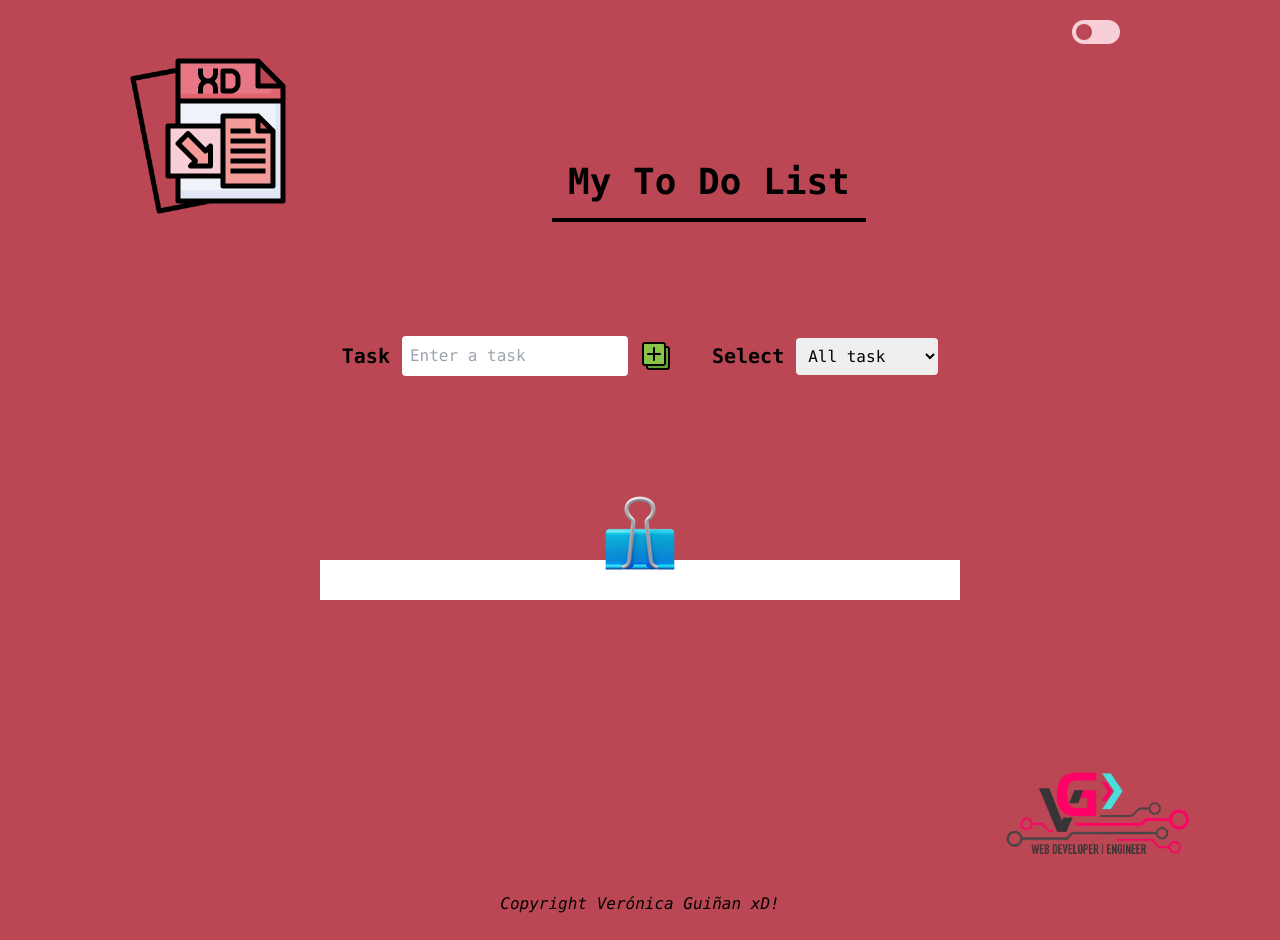
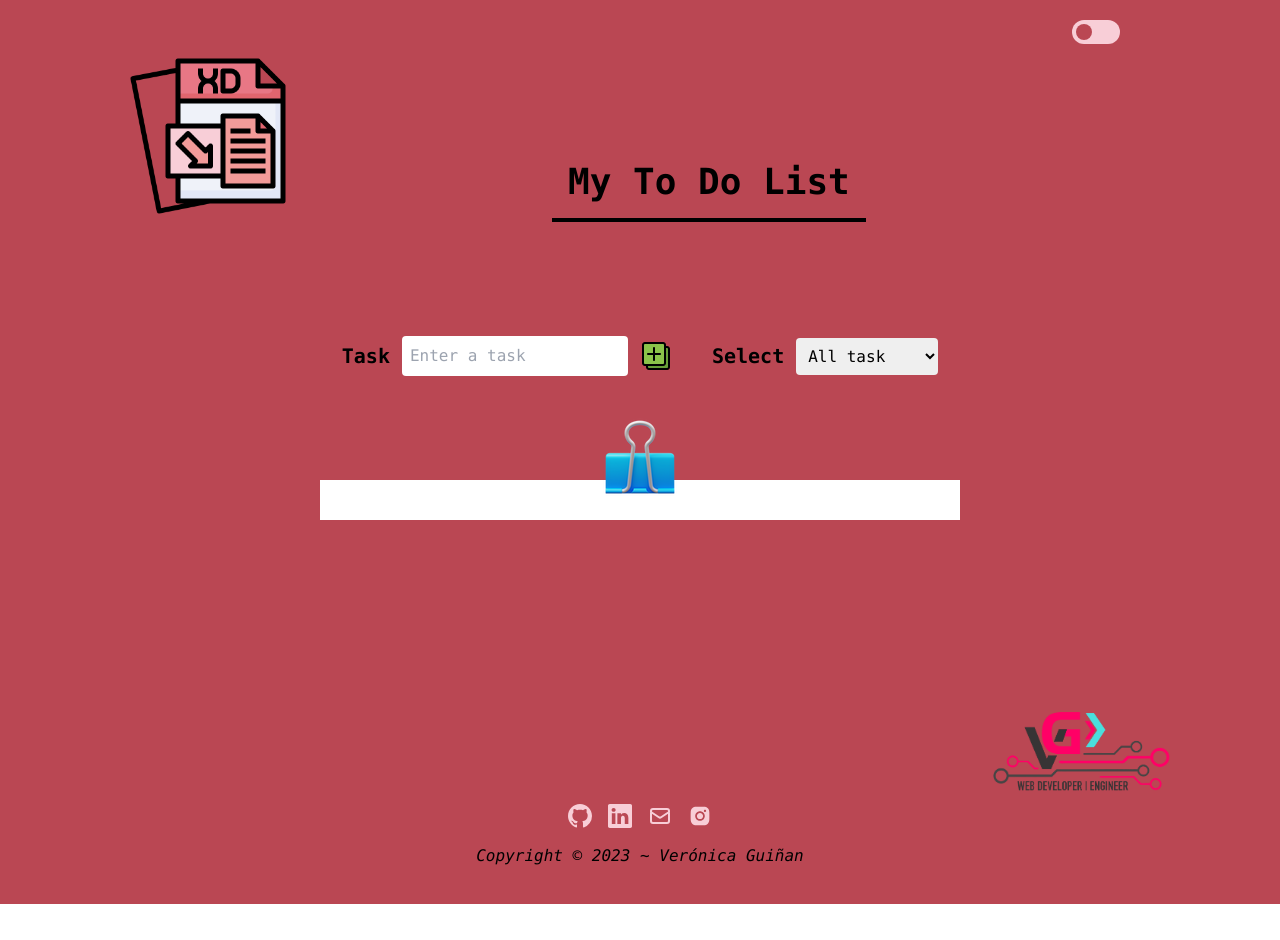
Before and after one commit to veronicadelmar/toDoList, a React (Vite) app: page / in a window 1280 px wide. After the commit the page ends 904 px from the top, so only its background shows below. Built offline with nearby package versions, Linux system fonts and the light colour scheme; the HTML template or start-up script is replaced by a standard one.

Commit message:
edit component styles Card, ContainCard and Footer, add validation that the tasks are not repeated

```diff
--- a/package.json
+++ b/package.json
@@ -11,7 +11,8 @@
   },
   "dependencies": {
     "react": "^18.2.0",
-    "react-dom": "^18.2.0"
+    "react-dom": "^18.2.0",
+    "react-icons": "^4.10.1"
   },
   "devDependencies": {
     "@types/react": "^18.2.15",
--- a/src/App.jsx
+++ b/src/App.jsx
@@ -9,6 +9,7 @@ function App() {
   // variables useState's
   const [tasks, setTasks] = useState (JSON.parse(localStorage.getItem("tasks")) || [])
   const [option, setOption] = useState ("")
+
   // funtion's
   function addTask(task){
     localStorage.setItem("tasks", JSON.stringify([...tasks, task]))
@@ -32,7 +33,6 @@ function App() {
       }
       return task
     })
-
     localStorage.setItem("tasks", JSON.stringify(updatedTasks))
     setTasks(updatedTasks)
   }
@@ -41,7 +41,7 @@ function App() {
     <section className='bg-[#ba4753] dark:bg-[#f8ced7] font-mono'>
       <DarkModeToggle/>
       <Header/>
-      <FormContainer addTask={addTask} filter={filter}/>
+      <FormContainer tasks={tasks} addTask={addTask} filter={filter}/>
       <ContainCard tasks={tasks} option={option} deleteTask={deleteTask} changeTask={changeTask}/>
       <Footer/>
     </section>
--- a/src/components/Card.jsx
+++ b/src/components/Card.jsx
@@ -18,7 +18,7 @@ export default function Card({title, id, deleteTask, changeTask, condition}){
     const styleIcon = (condition) => condition === "completed" ? checkComplete : condition === "incompleted" ? check : null
 
     return(
-        <section className="flex justify-center p-4 bg-[#fff] border-b-4">
+        <section className="w-[90%] flex self-center justify-center pt-4 bg-[#fff] border-b-4 lg:w-1/2">
             <figure>
                 <img src={xdBlack} alt="xD" className='w-9'/>
             </figure>
--- a/src/components/ContainCard.jsx
+++ b/src/components/ContainCard.jsx
@@ -1,24 +1,23 @@
 import Card from "./Card"
-import Hook from '../assets/Paper-Clip-Hook.png'
+import Hook from '../assets/paper-Clip-Hook.png'
 
 export default function ContainCard({tasks, option, deleteTask, changeTask}){
 
     const filteredTask = option === "" ? tasks : tasks.filter(task => task.condition === option)
 
     return(
-        <section className="mt-40 relative">
-            <figure className="absolute left-1/2 transform -translate-x-1/2 bottom-5">
+        <section className="mt-20 flex flex-col relative">
+            <figure className="flex flex-col absolute self-center top-[-70px] z-[2]">
                 <img src={Hook} alt="Hook Papel" />
             </figure>
-            <div className="m-auto bg-[#fff] w-2/4 h-10">
+            <div className="w-[90%] flex flex-col self-center relative bg-[#fff] h-[40px] lg:w-1/2"></div>
                 {filteredTask &&
                 filteredTask.map((task, index) => {
                     return (
                         <Card key={index} title={task.title} id={task.id} deleteTask={deleteTask} changeTask={changeTask} condition={task.condition}/>
-                    )
+                       )
                 })
             }
-            </div>
         </section>
     )
 }
--- a/src/components/Footer.jsx
+++ b/src/components/Footer.jsx
@@ -1,12 +1,37 @@
 import logoVg from '../assets/vg-webDeveloper-engineer-logo.png'
+import {AiFillInstagram} from 'react-icons/ai'
+import {BsGithub} from 'react-icons/bs'
+import {HiOutlineMail} from 'react-icons/hi'
+import {BsLinkedin} from 'react-icons/bs'
+
 
 export default function Footer(){
     return(
-        <footer className='mt-40'>
+        <footer className='p-5 lg:mt-40'>
             <figure className='hidden lg:flex lg:justify-end lg:mr-20'>
                 <img src={logoVg} alt="xD" className='w-1/6' />
             </figure>
-            <p className='text-center italic py-6'>Copyright Verónica Guiñan xD!</p>
+            <section className='text-2xl flex flex-row gap-4 justify-center text-[#f8ced7] dark:text-[#ba4753]'>
+                <a href="https://github.com/veronicadelmar" target="_blank">
+                    <figure>
+                        <BsGithub/>
+                    </figure>
+                </a>
+                <a href="https://www.linkedin.com/in/veronicagui%C3%B1an/" target="_blank">
+                    <figure>
+                        <BsLinkedin/>
+                    </figure>
+                </a>
+                <a href="mailto:unachamaqueprograma@gmail.com" target="_blank">
+                    <figure>
+                        <HiOutlineMail/>
+                    </figure>
+                </a>
+                <a  href="https://www.instagram.com/unachamaqueprograma/" target="_blank">
+                    <AiFillInstagram/>
+                </a>
+            </section>
+            <p className='text-center italic py-4'>Copyright © 2023 ~ Verónica Guiñan</p>
         </footer>
     )
 }
--- a/src/components/FormContainer.jsx
+++ b/src/components/FormContainer.jsx
@@ -1,8 +1,9 @@
 import React, { useState } from "react"
 import add from '../assets/add.png'
 import warning from '../assets/warning.png'
+import sayNo from '../assets/say-no.png'
 
-export default function FormContainer({addTask, filter}){
+export default function FormContainer({tasks, addTask, filter}){
     // state's
     const [task, setTask] = useState({
         condition: "incompleted",
@@ -10,16 +11,28 @@ export default function FormContainer({addTask, filter}){
     })
     const [alert, setAlert] = useState(false)
     const [demand, setDemand] = useState(false)
+    const [noRepeat, setNoRepeat] = useState (false)
     // funtion
     function validate() {
         task.title === "" ? (
             setAlert(true),
+            setNoRepeat(false),
+            setDemand(false),
             setTimeout(() => {
                 setAlert(false);
             }, 3000)
         ) : task.title.length < 5 ? (
-            setDemand(true)
-        ) : (
+            setDemand(true),
+            setNoRepeat(false),
+            setAlert(false)
+        ) : (tasks.some((tk) => tk.title.toLowerCase() === task.title.toLowerCase())) ? (
+            setNoRepeat(true),
+            setAlert(false),
+            setDemand(false)
+        )
+        : (
+            setDemand(false),
+            setNoRepeat(false),
             addTask(task),
             setTask({
                 condition: "incompleted",
@@ -27,7 +40,6 @@ export default function FormContainer({addTask, filter}){
             })
         )
     }
-
 
     // event input
     function handleChange(e){
@@ -55,7 +67,7 @@ export default function FormContainer({addTask, filter}){
             <section className="flex flex-col gap-4 ml-8 sm:ml-40 md:m-0 md:flex md:gap-x-10 md:flex-row md:justify-center">
                 <div className="flex flex-row items-center gap-3">
                     <label className="text-lg font-semibold lg:text-xl">Task</label>
-                    <input name="title" value={task.title} onChange={handleChange} type="text" placeholder="Enter a task" className="p-2 rounded"/>
+                    <input name="title" value={task.title} onChange={handleChange} type="text" maxLength={30} placeholder="Enter a task" className="p-2 rounded"/>
                     <button type="submit">
                         <img src={add} alt="add" className="w-8"/>
                     </button>
@@ -79,7 +91,14 @@ export default function FormContainer({addTask, filter}){
                     <img src={warning} alt="warning" className="w-6" />
                     Task must contain more than 5 letters
                 </span>
-                    }
+            }
+            {/* alert, no repeat  */}
+            {noRepeat &&
+                <span className="ml-12 font-bold text-[#4adedd] flex flex-row justify-center gap-2 items-center dark:text-[#ff0000]">
+                    <img src={sayNo} alt="warning" className="w-6" />
+                    The task cannot be repeated
+                </span>
+            }
         </form>
     )
 }
```
Also changed, not shown: src/assets/say-no.png (added), 1 other file (tests, documents, lock files or other folders).
